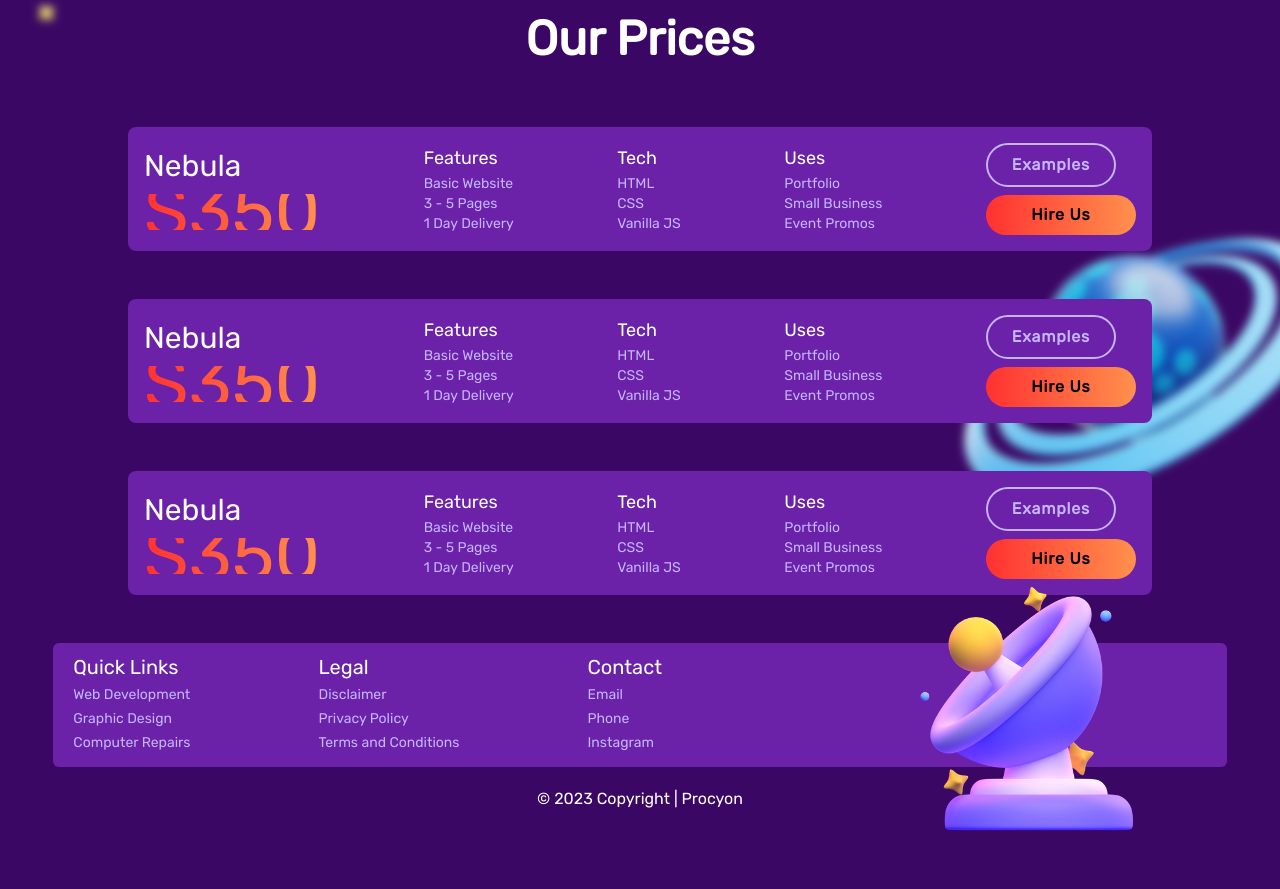
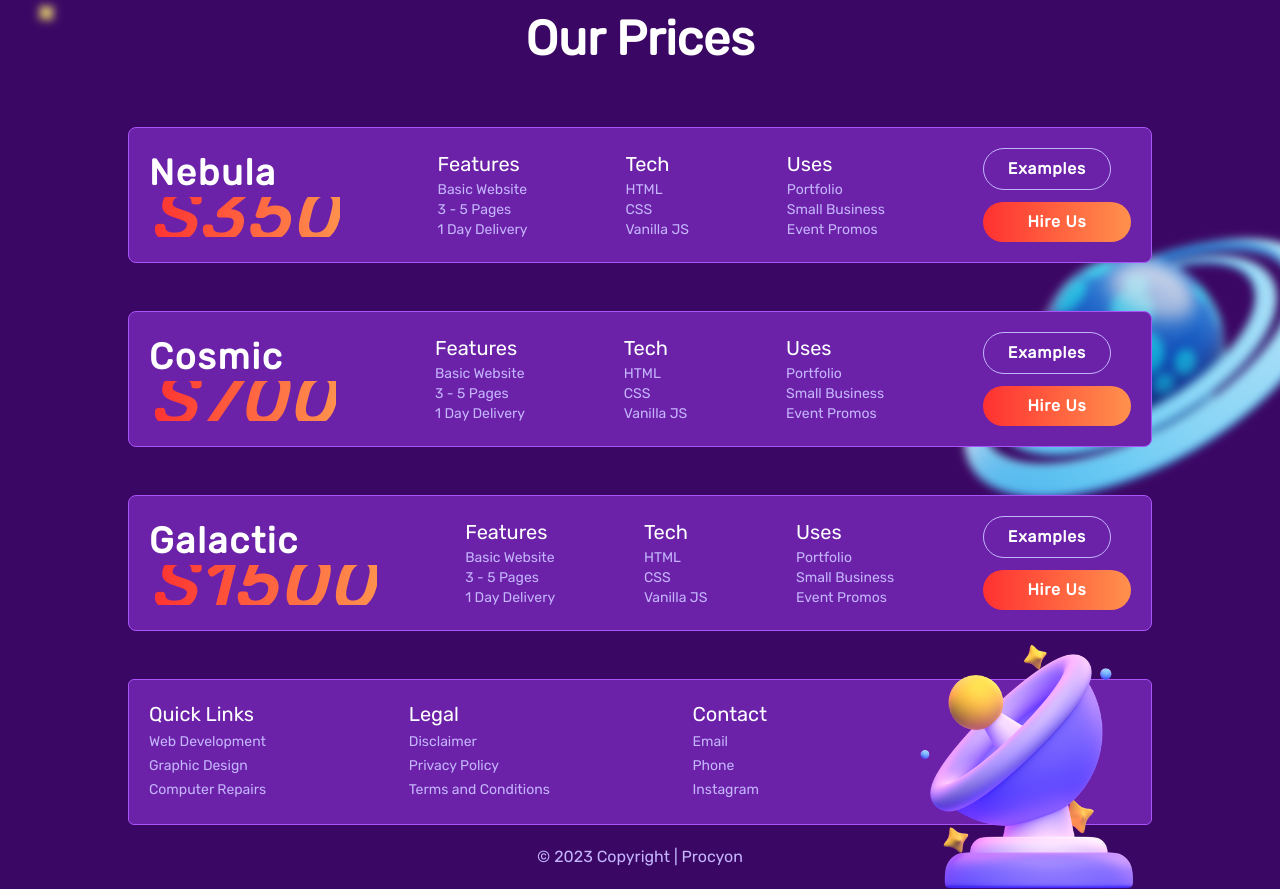
Before and after one commit to rudrprasad05/Procyon, an Astro site: page /webdevelopment in a window 1280 px wide. Shown: the part 1345-2234 px from the top of the page. Before the commit the page ends 2176 px from the top, so only its background shows below. Built offline with nearby package versions, Linux system fonts and the light colour scheme; Astro itself is replaced by a stand-in of ours.

Commit message:
Touch ups

```diff
--- a/src/components/footer.astro
+++ b/src/components/footer.astro
@@ -1,6 +1,6 @@
-<footer class="w-11/12 bg-procyon-highlight-purple mx-auto flex text-sm text-secondary-color px-5 py-2.5 rounded-md relative">
+<footer class="w-4/5 bg-procyon-highlight-purple mx-auto justify-between pr-96 flex text-sm text-secondary-color p-5 rounded-md relative border border-purple-500">
 
-    <div class="mr-32">
+    <div class="">
         <p class="text-xl text-white mb-1">Quick Links</p>
 
         <a href="/webdevelopment">
@@ -14,7 +14,7 @@
         </a>
 
     </div>
-    <div class="mr-32">
+    <div class="">
         <p class="text-xl text-white mb-1">Legal</p>
 
         <a href="">
@@ -28,7 +28,7 @@
         </a>
 
     </div>
-    <div class="mr-32">
+    <div class="">
         <p class="text-xl text-white mb-1">Contact</p>
 
         <a href="">
@@ -42,18 +42,15 @@
         </a>
 
     </div>
-
-
-
 </footer>
 
 
 
-<div class="text-white text-center text-base p-5 relative">
+<div class="text-secondary-color  text-center text-base p-5 relative">
     <p>
     © 2023 Copyright | Procyon
     </p>
     <div class="absolute -scale-x-100 bottom-0 right-32 w-1/5 z-10">
         <img src="/images/satelite.png" alt="" class="w-full">
     </div>
-    </div>
+</div>
--- a/src/components/prices.astro
+++ b/src/components/prices.astro
@@ -2,39 +2,45 @@
 const {bundle, price, Feature1, Feature2, Feature3, Tech1, Tech2, Tech3, Use1, Use2, Use3} = Astro.props
 ---
 
-<div class="flex w-4/5 mx-auto justify-between bg-procyon-highlight-purple rounded-lg mb-10 p-4 mb-12 z-20">
+<div class="flex w-4/5 mx-auto items-center justify-between bg-procyon-highlight-purple rounded-lg  p-5 mb-12 z-20 border border-purple-500">
     <div class="flex flex-col justify-around">
-        <p class="text-white text-3xl">{bundle}</p>
-        <p class="burningText text-3xl">{price}</p>
+        <p class="text-white font-extrabold mb-1 text-4xl tracking-wider">{bundle}</p>
+        <p class="burningText text-4xl font-extrabold italic tracking-wider">{price}</p>
     </div>
     <div class="flex flex-col justify-center">
-        <p class="text-white text-lg mb-0.5">Features</p>
-        <p class="text-secondary-color text-sm">{Feature1}</p>
-        <p class="text-secondary-color text-sm">{Feature2}</p>
-        <p class="text-secondary-color text-sm">{Feature3}</p>
+        <p class="text-white text-xl mb-0.5">Features</p>
+        <p class=" text-sm">{Feature1}</p>
+        <p class=" text-sm">{Feature2}</p>
+        <p class=" text-sm">{Feature3}</p>
 
     </div>
     <div class="flex flex-col justify-center">
-        <p class="text-white text-lg mb-0.5">Tech</p>
-        <p class="text-secondary-color text-sm">{Tech1}</p>
-        <p class="text-secondary-color text-sm">{Tech2}</p>
-        <p class="text-secondary-color text-sm">{Tech3}</p>
+        <p class="text-white text-xl mb-0.5">Tech</p>
+        <p class=" text-sm">{Tech1}</p>
+        <p class=" text-sm">{Tech2}</p>
+        <p class=" text-sm">{Tech3}</p>
     </div>
     <div class="flex flex-col justify-center">
-        <p class="text-white text-lg mb-0.5">Uses</p>
-        <p class="text-secondary-color text-sm">{Use1}</p>
-        <p class="text-secondary-color text-sm">{Use2}</p>
-        <p class="text-secondary-color text-sm">{Use3}</p>
+        <p class="text-white text-xl mb-0.5">Uses</p>
+        <p class=" text-sm">{Use1}</p>
+        <p class=" text-sm">{Use2}</p>
+        <p class=" text-sm">{Use3}</p>
     </div>
     <div class="flex flex-col justify-around">
 
         <div class="heroBtn w-min">
-            <button class="btn font-semibold tracking-wider border-2 border-secondary-color text-secondary-color m-0 mb-2">Examples</button>
+            <button class="btn font-semibold tracking-wider border border-secondary-color text-white m-0 mb-3">Examples</button>
         </div>
 
            <div class="heroBtn">
-            <button class="btn font-semibold tracking-wider burningBtn w-full">Hire Us</button>
+            <button class="btn font-semibold tracking-wider text-white  burningBtn w-full">Hire Us</button>
         </div>
 
     </div>
 </div>
+
+<style>
+ div p {
+        color: var( --secondary-color);
+    }
+</style>
--- a/src/pages/webdevelopment.astro
+++ b/src/pages/webdevelopment.astro
@@ -36,7 +36,7 @@ import Prices from "../components/prices.astro";
 
 		</div>
         <div class="w-1/2">
-            <img class="transform -scale-x-100 m-auto" src="/images/astronaut.png" alt="">
+            <img class="w-2/3 -scale-x-100 m-auto" src="/images/astronaut.png" alt="">
         </div>
 
 
@@ -91,8 +91,8 @@ import Prices from "../components/prices.astro";
         />
 
         <Prices
-            bundle="Nebula"
-            price="$350"
+            bundle="Cosmic"
+            price="$700"
 
             Feature1="Basic Website"
             Feature2="3 - 5 Pages"
@@ -108,8 +108,8 @@ import Prices from "../components/prices.astro";
         />
 
         <Prices
-            bundle="Nebula"
-            price="$350"
+            bundle="Galactic"
+            price="$1500"
 
             Feature1="Basic Website"
             Feature2="3 - 5 Pages"
--- a/src/style/main.css
+++ b/src/style/main.css
@@ -28,7 +28,6 @@
     }
 
     .service-card-img{
-
         @apply w-8 h-8 ml-3 mt-3
     }
 
@@ -40,6 +39,12 @@
         @apply p-2.5 border-solid border-2 border-secondary-color-2 aspect-square rounded-full h-full
     }
 
+}
+
+:root {
+    --procyon-highlight-purple: #6B21A8;
+    --secondary-color: #C4B5FD;
+    --secondary-color-2: #9333EA;
 }
 
 *{
--- a/tailwind.config.cjs
+++ b/tailwind.config.cjs
@@ -7,9 +7,9 @@ module.exports = {
 
 				'procyon-pink': '#FF914D',
 				'procyon-purple': '#3b0764',
-        'procyon-highlight-purple': '#6B21A8',
-        'secondary-color': '#C4B5FD',
-        'secondary-color-2': '#9333EA'
+                'procyon-highlight-purple': '#6B21A8',
+                'secondary-color': '#C4B5FD',
+                'secondary-color-2': '#9333EA'
 			  },
               height: {
                 "10v": "10vh",
```
